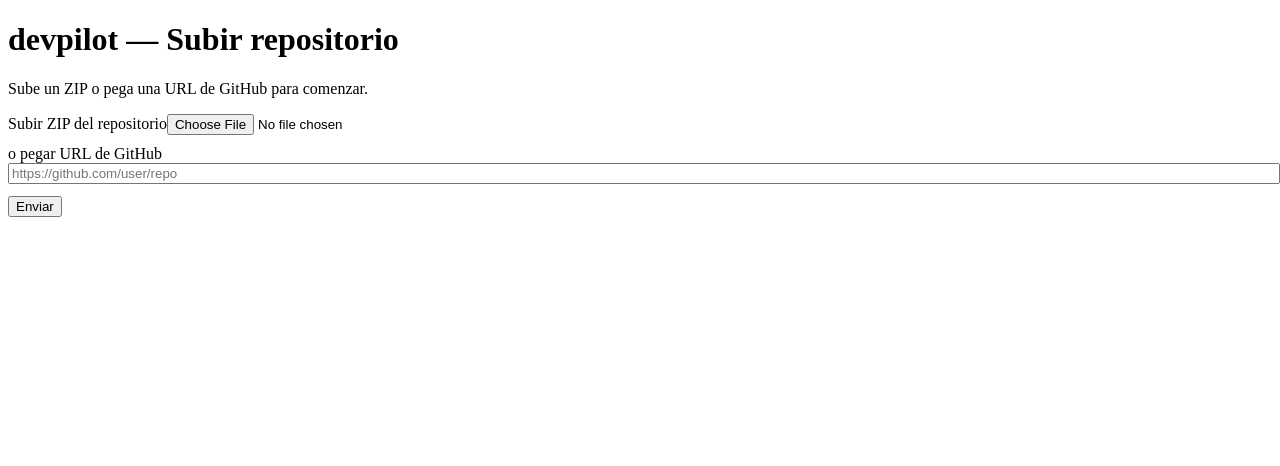
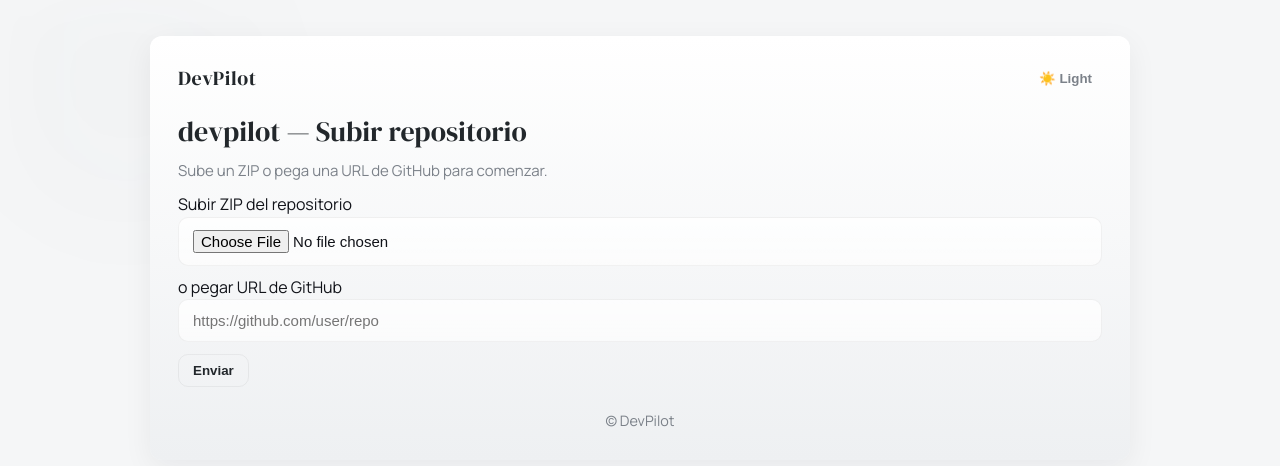
Before and after one commit to javifriasj/devpilot, a Next.js app in the folder frontend/: page / in a window 1280 px wide. Shown: the top 466 px of the page. Built offline with nearby package versions, Linux system fonts and the light colour scheme; no server answers.

Commit message:
feat(frontend): agregar archivos de configuración inicial y estructura de aplicación

```diff
--- /dev/null
+++ b/frontend/pages/_app.js
@@ -0,0 +1,10 @@
+import '../styles/theme.css'
+import Layout from '../components/Layout'
+
+export default function App({Component, pageProps}){
+  return (
+    <Layout>
+      <Component {...pageProps} />
+    </Layout>
+  )
+}
```
Also changed, not shown: 2 other files (tests, documents, lock files or other folders).
